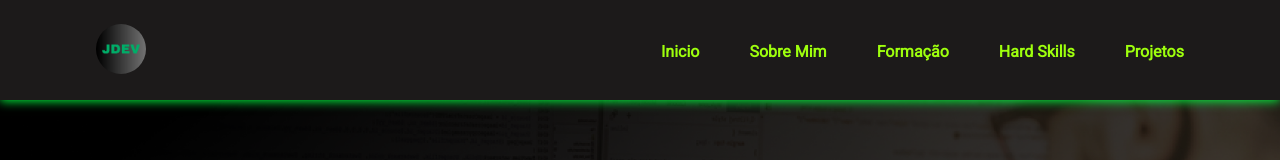
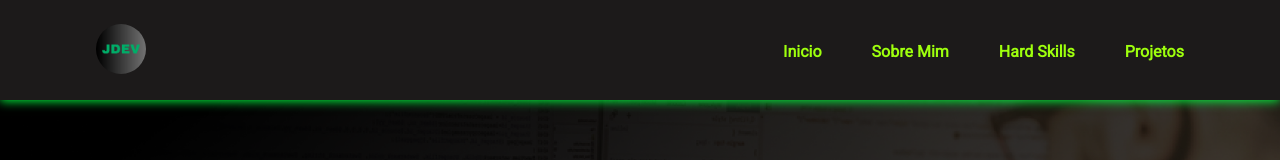
Before and after one commit to joaodedeusrsfilho/meu-portfolio, a React (Vite) app: page / in a window 1280 px wide. Shown: the top 160 px of the page. Built offline with nearby package versions, Linux system fonts and the light colour scheme.

Commit message:
add file

```diff
--- a/src/Componentes/Header/index.jsx
+++ b/src/Componentes/Header/index.jsx
@@ -27,7 +27,7 @@ const Header = () => {
                         <ul>
                             <li className='navItem'><a href="#">Inicio</a></li>
                             <li className='navItem'><a href="#sobre">Sobre Mim</a></li>
-                            <li className='navItem'><a href="#formacao">Formação</a></li>
+                            {/*<li className='navItem'><a href="#formacao">Formação</a></li>*/}
                             <li className='navItem'><a href="#hardSkill">Hard Skills</a></li>
                             <li className='navItem'><a href="#projetos">Projetos</a></li>
                         </ul>
```
